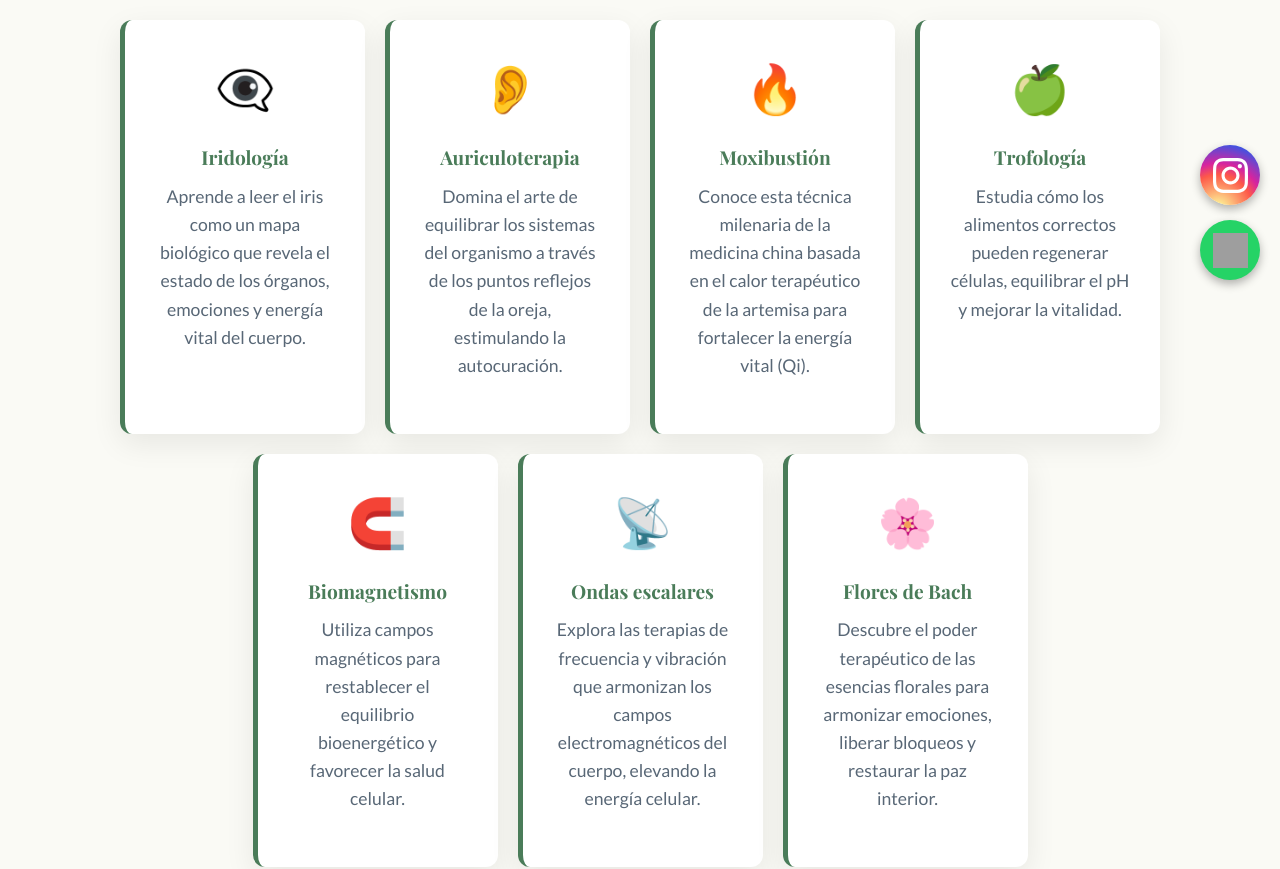
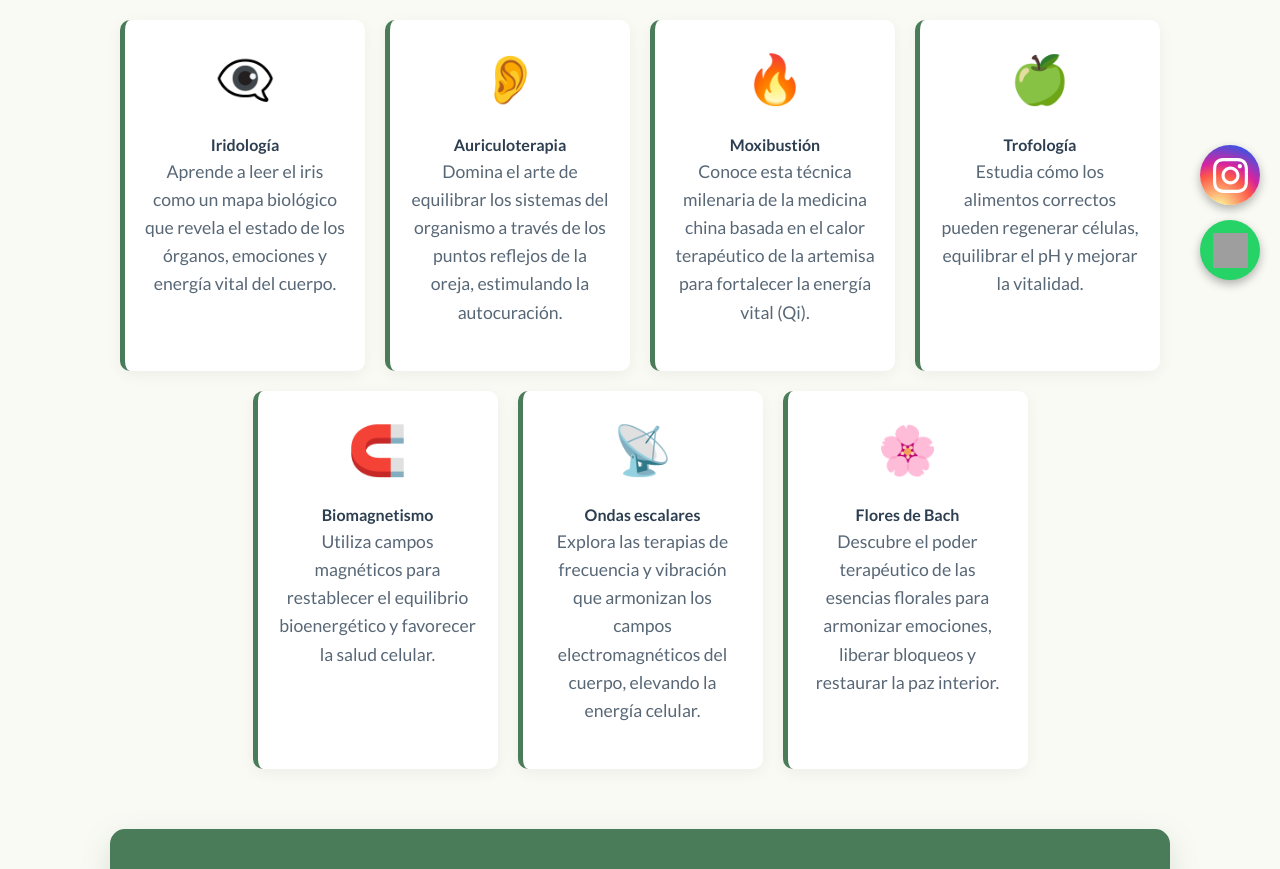
Before and after one commit to Admin-Cellmedicals/cmwebsite, a React (Create React App) app: page /cursos in a window 1280 px wide. Shown: the part 500-1369 px from the top of the page. Built offline with nearby package versions, Linux system fonts and the light colour scheme; grey boxes are pictures that could not be loaded.

Commit message:
Se mejora la vista en movil de la sección de cursos

```diff
--- a/src/components/Cursos.js
+++ b/src/components/Cursos.js
@@ -8,28 +8,46 @@ const Cursos = () => {
     display: 'block'
   };
 
-  // --- CAMBIO: Usamos Flexbox en lugar de Grid ---
-  // Flexbox con 'justify-content: center' permite que la última fila
-  // (los 3 cursos restantes) queden centrados en lugar de alineados a la izquierda.
+  // Estilo del contenedor principal
   const containerStyle = {
     display: 'flex',
-    flexWrap: 'wrap', // Permite que los elementos bajen a la siguiente línea
-    justifyContent: 'center', // ESTO es lo que centra la última fila
+    flexWrap: 'wrap',
+    justifyContent: 'center', // Centra los elementos (efecto pirámide)
     gap: '20px',
     marginTop: '40px'
   };
 
-  // --- NUEVO: Estilo para cada tarjeta ---
-  // Calculamos el ancho para que quepan exactamente 4 (25%) restando el espacio del gap.
-  const cardStyle = {
-    textAlign: 'center',
-    // flex: basis width. 25% es 1/4 del ancho. Restamos 20px para considerar el gap.
-    flex: '0 0 calc(25% - 20px)',
-    boxSizing: 'border-box'
-  };
-
   return (
     <div className="page-container">
+
+      {/* AGREGAMOS ESTILOS CSS AQUÍ:
+         Esto permite cambiar el comportamiento según el tamaño de la pantalla.
+         - En móvil: width 100% (1 columna)
+         - En PC: width 25% (4 columnas)
+      */}
+      <style>{`
+        .curso-card {
+          text-align: center;
+          background-color: white; /* Fondo blanco como en Servicios */
+          padding: 20px;
+          border-radius: 10px;
+          box-shadow: 0 4px 15px rgba(0,0,0,0.05); /* Sombra suave */
+          border-left: 5px solid #4A7C59; /* Borde verde lateral decorativo */
+
+          /* POR DEFECTO (Móviles): Ocupa el 100% del ancho */
+          flex: 0 0 100%;
+          box-sizing: border-box;
+        }
+
+        /* PARA TABLETS Y PC (Pantallas mayores a 768px): */
+        @media (min-width: 900px) {
+          .curso-card {
+            /* Vuelve a 4 columnas restando el espacio del gap */
+            flex: 0 0 calc(25% - 20px);
+          }
+        }
+      `}</style>
+
       <div style={{textAlign: 'center', maxWidth: '800px', margin: '0 auto 50px auto'}}>
         <h2>Cursos y Formación</h2>
         <p>
@@ -45,43 +63,45 @@ const Cursos = () => {
       {/* Contenedor Flex */}
       <div className="course-list" style={containerStyle}>
 
-        <div className="card" style={cardStyle}>
+        {/* Usamos className="curso-card" en lugar de style en línea para el tamaño */}
+
+        <div className="curso-card">
           <span style={iconStyle}>👁️‍🗨️</span>
           <strong>Iridología</strong>
           <p>Aprende a leer el iris como un mapa biológico que revela el estado de los órganos, emociones y energía vital del cuerpo.</p>
         </div>
 
-        <div className="card" style={cardStyle}>
+        <div className="curso-card">
           <span style={iconStyle}>👂</span>
           <strong>Auriculoterapia</strong>
           <p>Domina el arte de equilibrar los sistemas del organismo a través de los puntos reflejos de la oreja, estimulando la autocuración.</p>
         </div>
 
-        <div className="card" style={cardStyle}>
+        <div className="curso-card">
           <span style={iconStyle}>🔥</span>
           <strong>Moxibustión</strong>
           <p>Conoce esta técnica milenaria de la medicina china basada en el calor terapéutico de la artemisa para fortalecer la energía vital (Qi).</p>
         </div>
 
-        <div className="card" style={cardStyle}>
+        <div className="curso-card">
           <span style={iconStyle}>🍏</span>
           <strong>Trofología</strong>
           <p>Estudia cómo los alimentos correctos pueden regenerar células, equilibrar el pH y mejorar la vitalidad.</p>
         </div>
 
-        <div className="card" style={cardStyle}>
+        <div className="curso-card">
           <span style={iconStyle}>🧲</span>
           <strong>Biomagnetismo</strong>
           <p>Utiliza campos magnéticos para restablecer el equilibrio bioenergético y favorecer la salud celular.</p>
         </div>
 
-        <div className="card" style={cardStyle}>
+        <div className="curso-card">
           <span style={iconStyle}>📡</span>
           <strong>Ondas escalares</strong>
           <p>Explora las terapias de frecuencia y vibración que armonizan los campos electromagnéticos del cuerpo, elevando la energía celular.</p>
         </div>
 
-        <div className="card" style={cardStyle}>
+        <div className="curso-card">
           <span style={iconStyle}>🌸</span>
           <strong>Flores de Bach</strong>
           <p>Descubre el poder terapéutico de las esencias florales para armonizar emociones, liberar bloqueos y restaurar la paz interior.</p>
```
